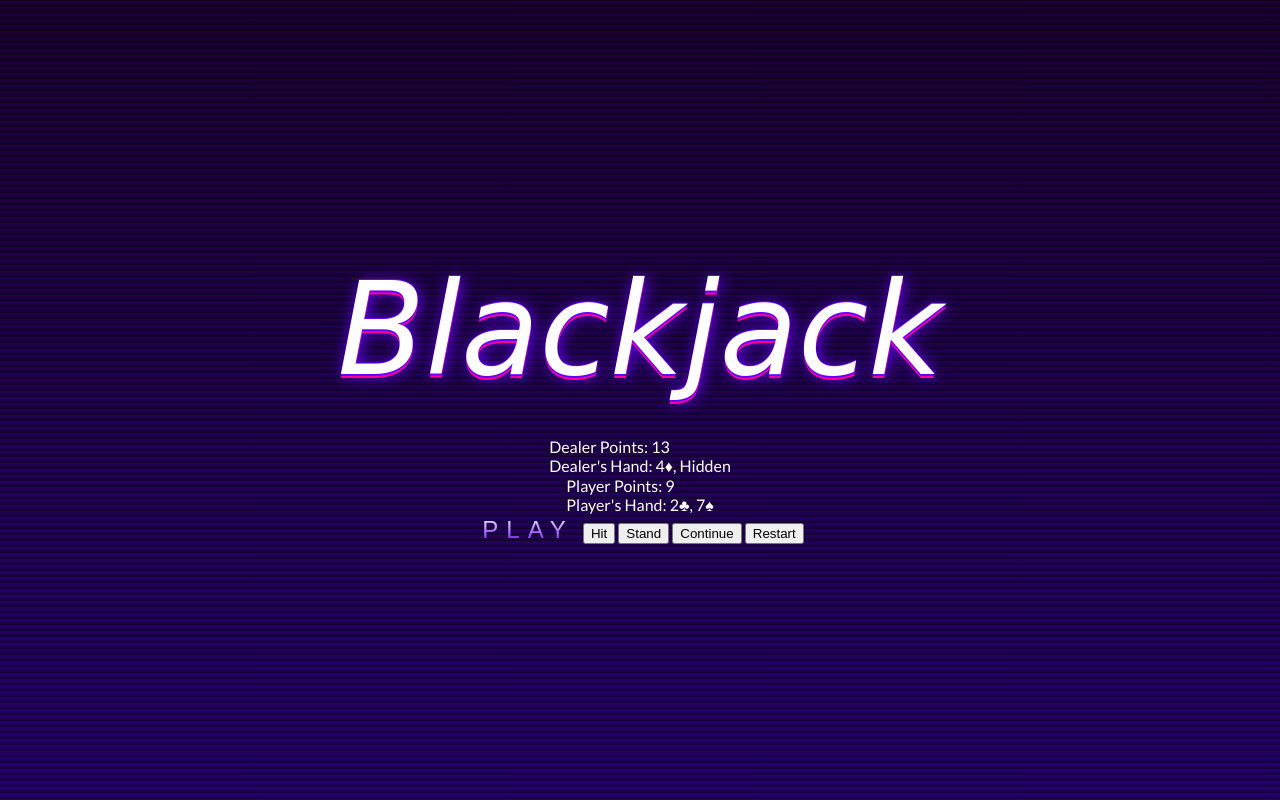
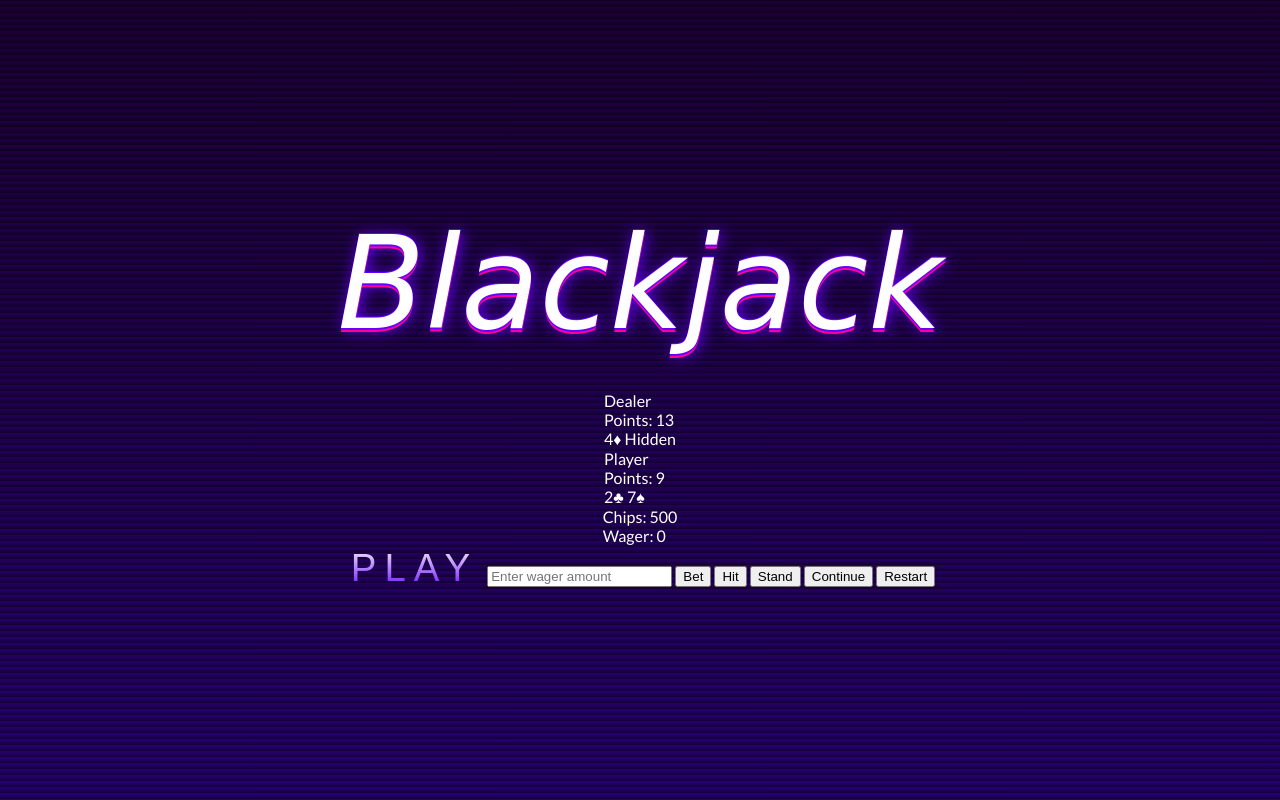
Before and after one commit to nicolebeechler/blackjack, a plain HTML site: page index.html in a window 1280 px wide. Both pictures are taken after a click on the button "Continue". Drawn offline with Linux system fonts and the light colour scheme; a web font is replaced by a local one.

Commit message:
Added wager functionality.

```diff
--- a/css/main.css
+++ b/css/main.css
@@ -31,13 +31,11 @@ header {
   display: flex;
   justify-content: center;
   align-items: center;
-
 }
 
 h1 {
   color: #fff;
   font-size: 3vmin;
-
 }
 
   #neonText {
@@ -88,11 +86,46 @@ header {
   }
 } */
 
+/* #message {
+  font-family: 'Codystar', sans-serif;
+
+  width: 40vmin;
+  height: 4vmin;
+  background-color: #000;
+  background-image: radial-gradient(#777 10%, transparent 10%),
+    radial-gradient(#777 10%, transparent 10%);
+  background-size: .4vw .4vw;
+  background-position: 0 0, 30px 30px;
+  background-repeat: repeat;
+} */
+
+/* #dealer-container {
+  display: flex;
+  flex-direction: row;
+  justify-content: space-evenly;
+  align-items: center;
+  text-align: center;
+  width: 90vw;
+  height: 14vw;
+} */
+
+/* #player-container {
+  display: flex;
+  flex-direction: row;
+  justify-content: space-evenly;
+  align-items: center;
+  text-align: center;
+  width: 90vw;
+  height: 14vw;
+} */
+
+
+
 #playBtn {
   background-color: transparent;
   border: none;
   font-weight: 100;
-    font-size: 3vmin;
+  font-size: 3vw;
   letter-spacing: 1vmin;
   color: #fff;
   text-transform: uppercase;
--- a/index.html
+++ b/index.html
@@ -40,18 +40,26 @@
 <body>
     <header id="neonText">Blackjack</header>
     <h1 id="message"></h1>
+    <div id="container">
         <div id="dealer-container">
+            <div id="dealerName"></div>
             <div id="dealerPoints"></div>
             <div id="dealerHand"></div>
         </div>
-    <div id="wager"></div>
         <div id="player-container">
+            <div id="playerName"></div>
             <div id="playerPoints"></div>
             <div id="playerHand"></div>
+        </div>
+    </div>
+    <div id="playerBank">
         <div id="chips"></div>
+        <div id="wager"></div>
     </div>
     <div id="button-container">
         <button id="playBtn">Play</button>
+        <input type="number" id="wagerInput" placeholder="Enter wager amount">
+        <button id="betBtn">Bet</button>
         <button id="hitBtn">Hit</button>
         <button id="standBtn">Stand</button>
         <button id="continueBtn">Continue</button>
--- a/js/main.js
+++ b/js/main.js
@@ -19,6 +19,8 @@ let dealerHand = [];
 let playerPoints = 0;
 let dealerPoints = 0;
 let message = '';
+let chips = 500;
+let wagerAmount = 0;
 
 /*----- cached elements  -----*/
 
@@ -62,11 +64,15 @@ function calculateHandValue(hand) {
 let dealerHiddenCard = true; // Track if the dealer's second card is hidden
 
 function updateDisplay() {
-  document.getElementById('playerPoints').innerText = `Player Points: ${playerPoints}`;
-  document.getElementById('dealerPoints').innerText = `Dealer Points: ${dealerPoints}`;
-  document.getElementById('playerHand').innerText = `Player's Hand: ${playerHand.map(card => `${card.value}${card.suit}`).join(', ')}`;
-  document.getElementById('dealerHand').innerText = `Dealer's Hand: ${dealerHand.map(card => `${card.value}${card.suit}`).join(', ')}`;
+  document.getElementById('playerName').innerText = `Player`;
+  document.getElementById('dealerName').innerText = `Dealer`;
+  document.getElementById('playerPoints').innerText = `Points: ${playerPoints}`;
+  document.getElementById('dealerPoints').innerText = `Points: ${dealerPoints}`;
+  document.getElementById('playerHand').innerText = `${playerHand.map(card => `${card.value}${card.suit}`).join(' ')}`;
+  document.getElementById('dealerHand').innerText = `${dealerHand.map(card => `${card.value}${card.suit}`).join(' ')}`;
   document.getElementById('message').innerText = message;
+  document.getElementById('chips').innerText = `Chips: ${chips}`;
+  document.getElementById('wager').innerText = `Wager: ${wagerAmount}`;
 
   if (dealerHand.length >= 2 && playerPoints !== 0) {
     const dealerHandDisplay = dealerHand.map((card, index) => {
@@ -85,14 +91,14 @@ function updateDisplay() {
         }
       });
 
-      document.getElementById('dealerHand').innerText = `Dealer's Hand: ${dealerHandDisplay.join(', ')}`;
+      document.getElementById('dealerHand').innerHTML = `${dealerHandDisplay.join(' ')}`;
     } else {
-      document.getElementById('dealerHand').innerText = `Dealer's Hand: Hidden, ${dealerHand[0].value}${dealerHand[0].suit}`;
+      document.getElementById('dealerHand').innerHTML = `[Hidden], ${dealerHand[0].value}${dealerHand[0].suit}`;
     }
   }
 }
 
-// Game initialization
+// Blackjack game
 let deck = createDeck();
 shuffleDeck(deck);
 
@@ -102,6 +108,7 @@ document.getElementById('playBtn').addEventListener('click', () => {
   playerPoints = 0;
   dealerPoints = 0;
   message = '';
+  wagerAmount = 0;
 
   dealInitialCards();
 
@@ -109,6 +116,16 @@ document.getElementById('playBtn').addEventListener('click', () => {
   dealerPoints = calculateHandValue(dealerHand);
 
   updateDisplay();
+
+  let wagerInput = parseInt(prompt('Enter wager - minimum 25.'));
+
+  if (!isNaN(wagerInput) && wagerInput >= 25 && wagerInput <= chips) {
+    chips -= wagerInput; // Deduct the wager from player's chips
+    wagerAmount += wagerInput; // Display wager amount
+    updateDisplay();
+  } else {
+    document.getElementById('message').innerText = 'Invalid wager amount!';
+  }
 });
 
 function hit() {
```
Lines whose indentation alone changed are shown as unchanged.
